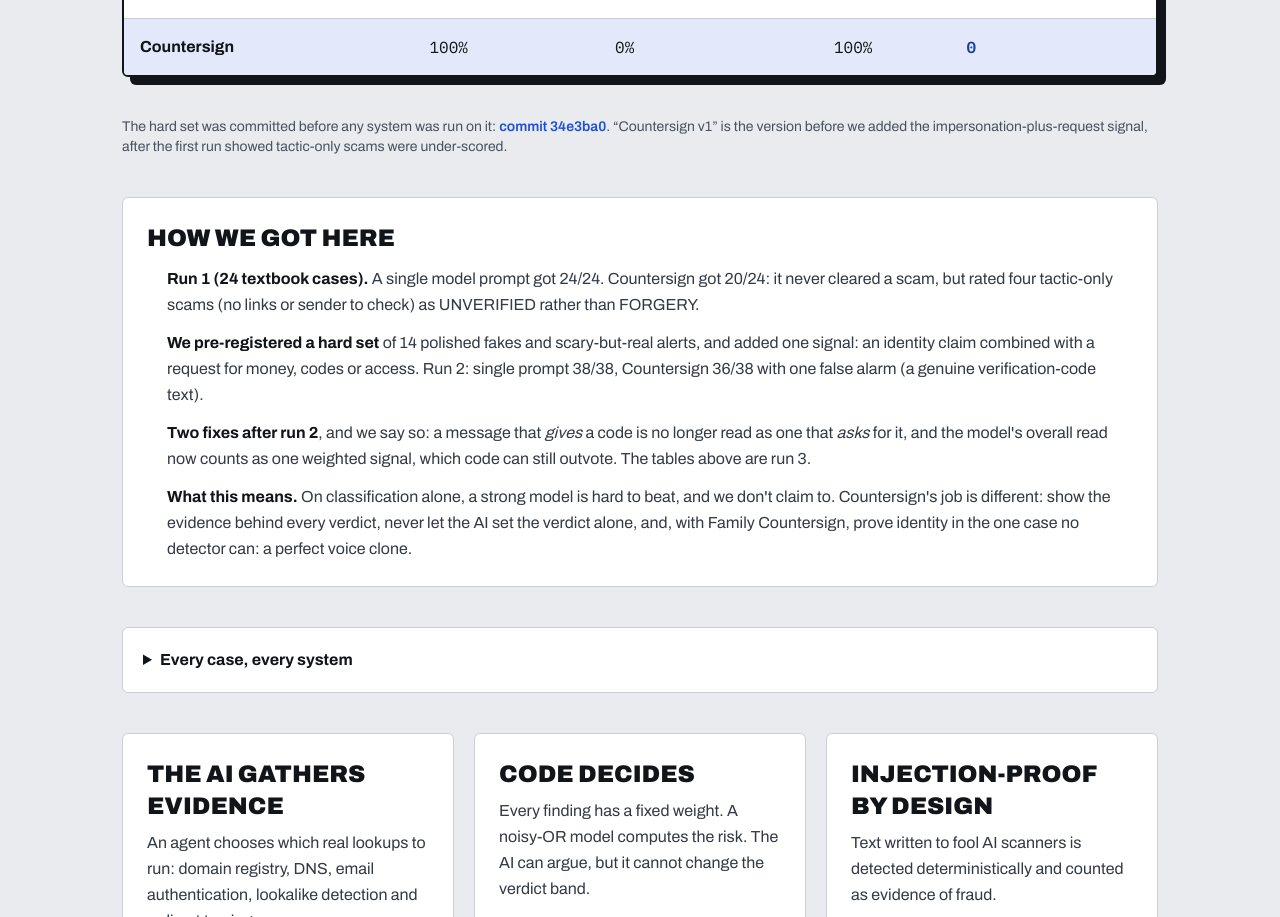
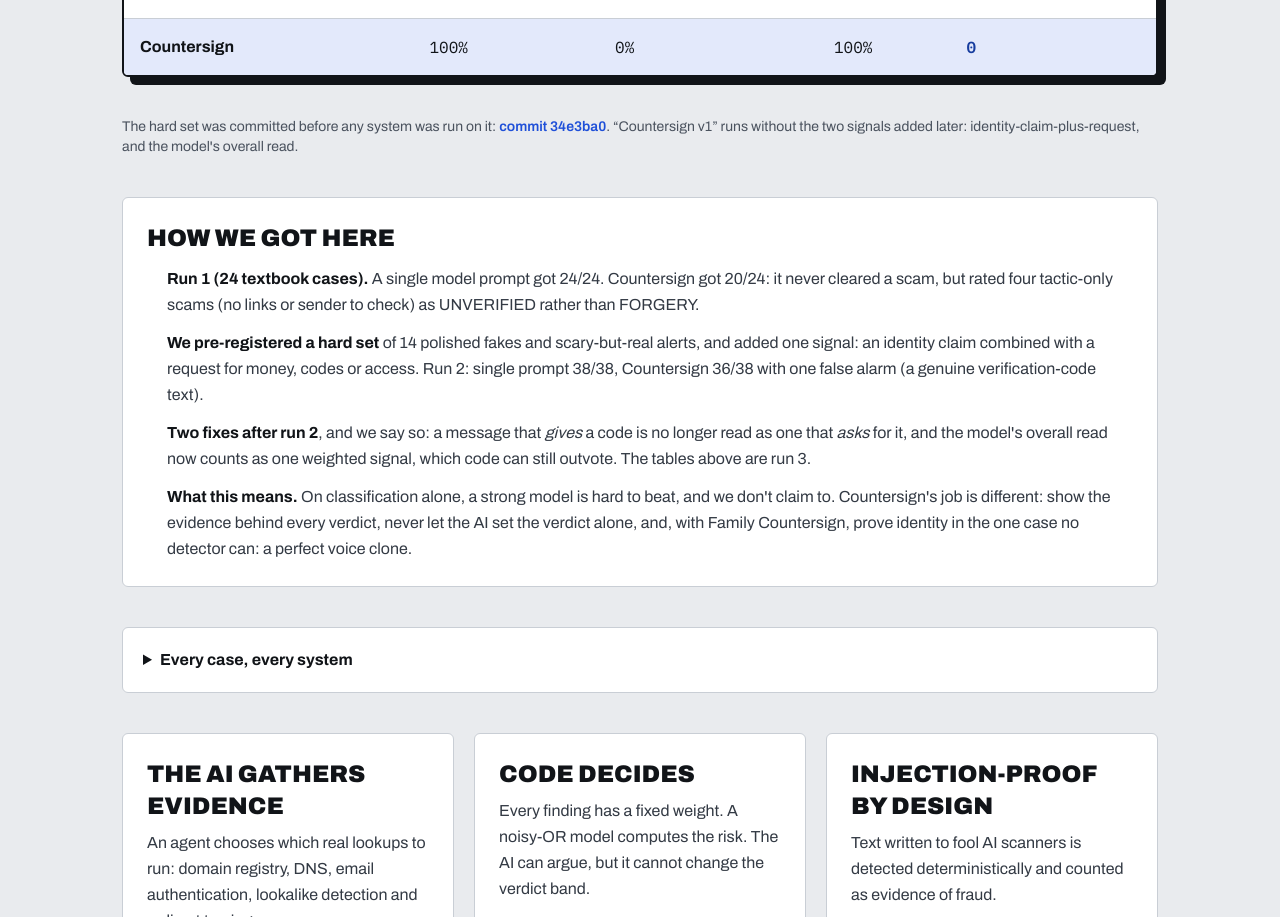
Before and after one commit to MaanavKrishna/countersign, a Next.js app: page /evidence in a window 1280 px wide. Shown: the part 1206-2123 px from the top of the page. Built offline with nearby package versions, Linux system fonts and the light colour scheme.

Commit message:
docs: Devpost submission text with final results

```diff
--- a/src/app/evidence/page.tsx
+++ b/src/app/evidence/page.tsx
@@ -90,7 +90,7 @@
               <a className="font-semibold text-trust" href={`${REPO}/commit/${data.hardSetCommit}`}>
                 commit {data.hardSetCommit}
               </a>
-              . &ldquo;Countersign v1&rdquo; is the version before we added the impersonation-plus-request signal, after the first run showed tactic-only scams were under-scored.
+              . &ldquo;Countersign v1&rdquo; runs without the two signals added later: identity-claim-plus-request, and the model&apos;s overall read.
             </p>
           )}
 
```
Also changed, not shown: 1 other file (tests, documents, lock files or other folders).
